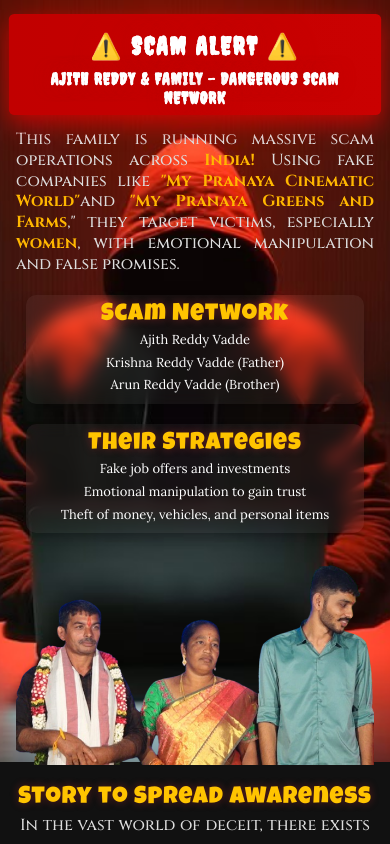
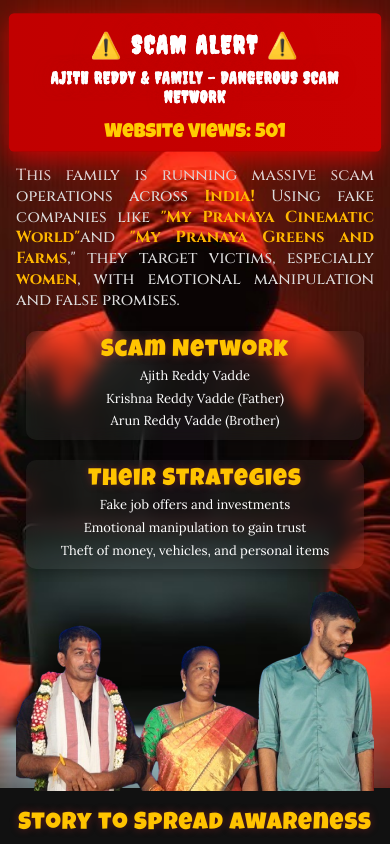
Before and after one commit to vijaykumar8899/AjithScammer, a React (Vite) app: page / in a window 390 px wide. Built offline with nearby package versions, Linux system fonts and the light colour scheme.

Commit message:
Add files via upload

```diff
--- a/src/App.css
+++ b/src/App.css
@@ -28,6 +28,15 @@
   /* background-color: #000000;
   border-radius: 10px;
   box-shadow: 0 0 20px rgba(255, 0, 0, 0.9); */
+}
+.view-count {
+
+  font-family: "Luckiest Guy", cursive;
+  width: 800;
+  font-size: 1.2rem;
+  color: #ffcc00; /* Gold color for visibility */
+  text-align: center;
+  margin-top: 1rem;
 }
 
 /* Header styles with a dangerous vibe */
@@ -168,7 +177,7 @@
 .family-photo-image {
   width: 70%; /* Occupy full width of the container */
   height: auto;
-  margin-top: -40px; /* Removes default margin */
+  margin-top: -50px; /* Removes default margin */
   padding: 0; /* Removes padding around the image */
   /* background-color: rgba(255, 255, 255, 0.05); */
   /* Enhanced shadow for depth */
@@ -243,7 +252,7 @@
 @media (max-width: 768px) {
 
   .family-photo-image {
-    margin-top:0px;
+    margin-top:-10px;
     max-width: 100%;
   }
 
--- a/src/App.jsx
+++ b/src/App.jsx
@@ -1,6 +1,20 @@
 import './App.css';
+import React, { useState, useEffect } from 'react';
 
 function App() {
+  const [viewCount, setViewCount] = useState(() => {
+    // Initialize from localStorage or start at 500
+    const savedCount = localStorage.getItem('viewCount');
+    return savedCount ? parseInt(savedCount, 10) : 500;
+  });
+
+  useEffect(() => {
+    // Increment view count and save to localStorage
+    const newCount = viewCount + 1;
+    setViewCount(newCount);
+    localStorage.setItem('viewCount', newCount);
+  }, []); // Empty dependency array ensures this runs only on mount
+
   return (
     <div className="full-width-container">
 
@@ -12,6 +26,7 @@
   <h2 className="sub-title">
     AJITH REDDY & FAMILY - DANGEROUS SCAM NETWORK
   </h2>
+  <p className="view-count">Website Views: {viewCount}</p>
 </header>
 
       <p className="scam-notice">
```
